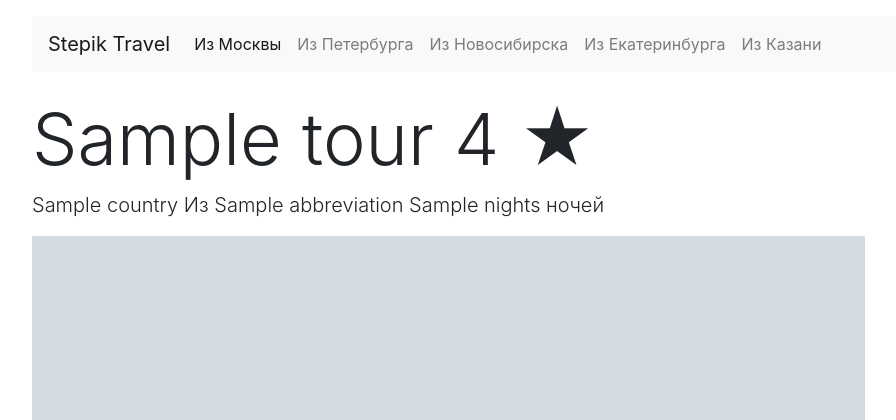
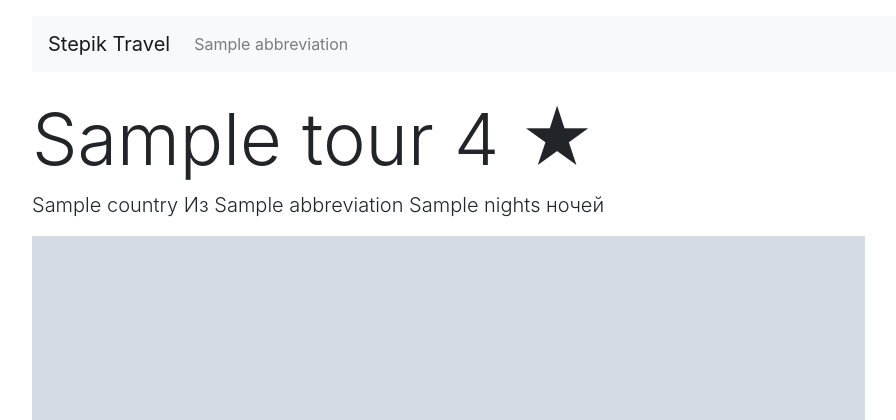
Before and after one commit to Igggr/fls_tour, a Flask app: template templates/tour.html in a window 1280 px wide. Shown: the top 420 px of the page, without its empty margins (53-949 px from the left). Run offline with Flask 2, Linux system fonts and the light colour scheme; the template is opened without the code that fills it: most values are stand-ins (such as "Sample title", 1, 10 or a date in 2020); grey boxes marked "Sample" are stand-in pictures; some libraries are stand-ins or nearby versions.

Commit message:
make nav link work

```diff
--- a/app.py
+++ b/app.py
@@ -6,7 +6,7 @@ app = Flask('fla')
 
 @app.route('/')
 def index():
-    return render_template('index.html', tours=tours, title=title, subtitle=subtitle, description=description)
+    return render_template('index.html', tours=tours, title=title, subtitle=subtitle, description=description, departures=departures)
 
 @app.route('/from/<direction>/')
 def from_direction(direction):
--- a/templates/base.html
+++ b/templates/base.html
@@ -10,28 +10,20 @@
 
             {% block nav %}
                 <nav class="navbar navbar-expand-lg navbar-light bg-light">
-              <a class="navbar-brand" data-test="logo" href="#">Stepik Travel</a>
+              <a class="navbar-brand" data-test="logo" href="/">Stepik Travel</a>
               <button class="navbar-toggler" type="button" data-toggle="collapse" data-target="#navbarNav" aria-controls="navbarNav" aria-expanded="false" aria-label="Toggle navigation">
                 <span class="navbar-toggler-icon"></span>
               </button>
               <div class="collapse navbar-collapse" id="navbarNav">
                 <ul class="navbar-nav" data-test="navigation">
-                  <li class="nav-item active">
-                    <a class="nav-link" href="#" data-test="navlink">Из Москвы </a>
-                  </li>
-                  <li class="nav-item">
-                    <a class="nav-link" href="#" data-test="navlink">Из Петербурга</a>
-                  </li>
-                  <li class="nav-item">
-                    <a class="nav-link" href="#" data-test="navlink">Из Новосибирска</a>
-                  </li>
-                  <li class="nav-item">
-                    <a class="nav-link" href="#" data-test="navlink">Из Екатеринбурга</a>
-                  </li>
-                  <li class="nav-item">
-                    <a class="nav-link" href="#" data-test="navlink">Из Казани</a>
-                  </li>
+
+                    {% for abbreviation in departures %}
+                        <li class="nav-item">
+                            <a class="nav-link" href="/from/{{ abbreviation }}/" data-test="navlink">{{ departures[abbreviation] }} </a>
+                        </li>
+                    {% endfor %}
                 </ul>
+
               </div>
             </nav>
             {% endblock %}
```
